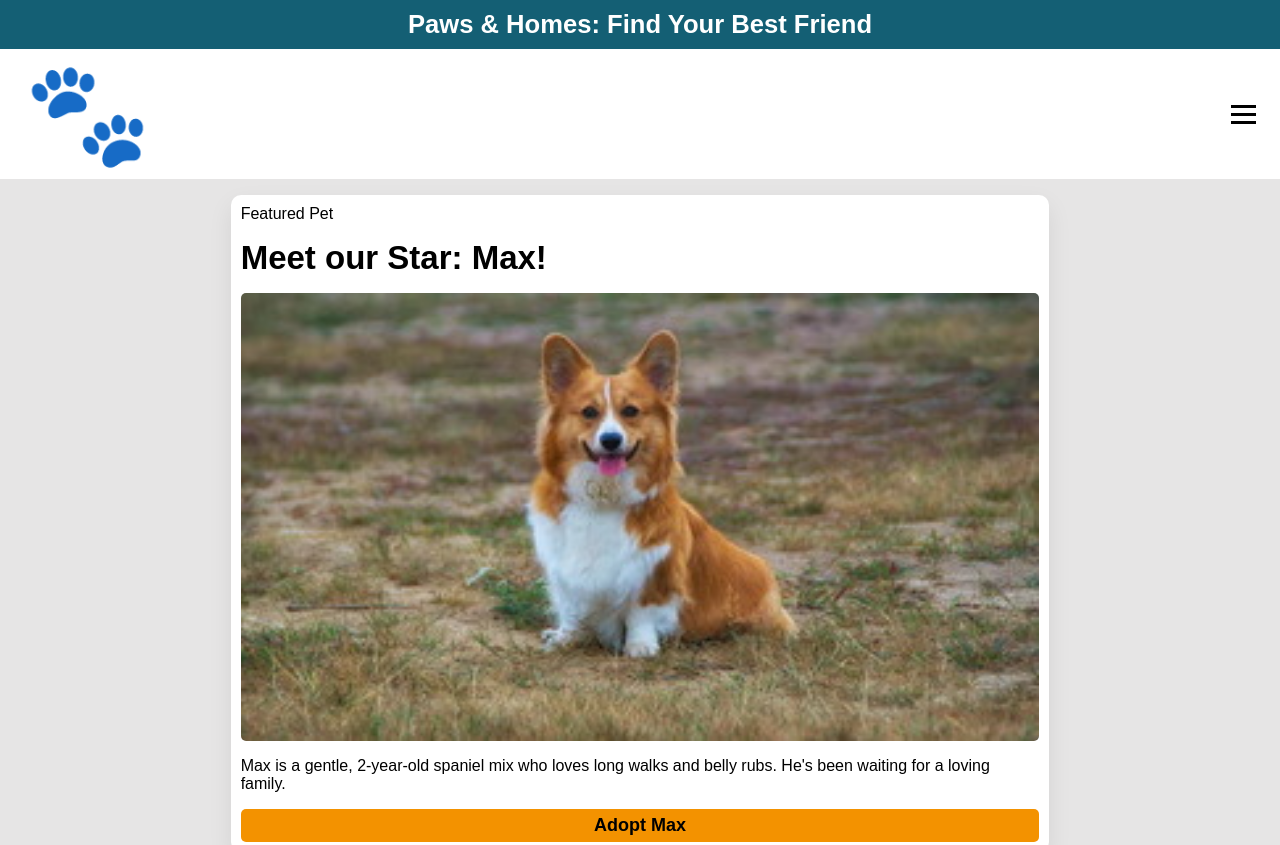
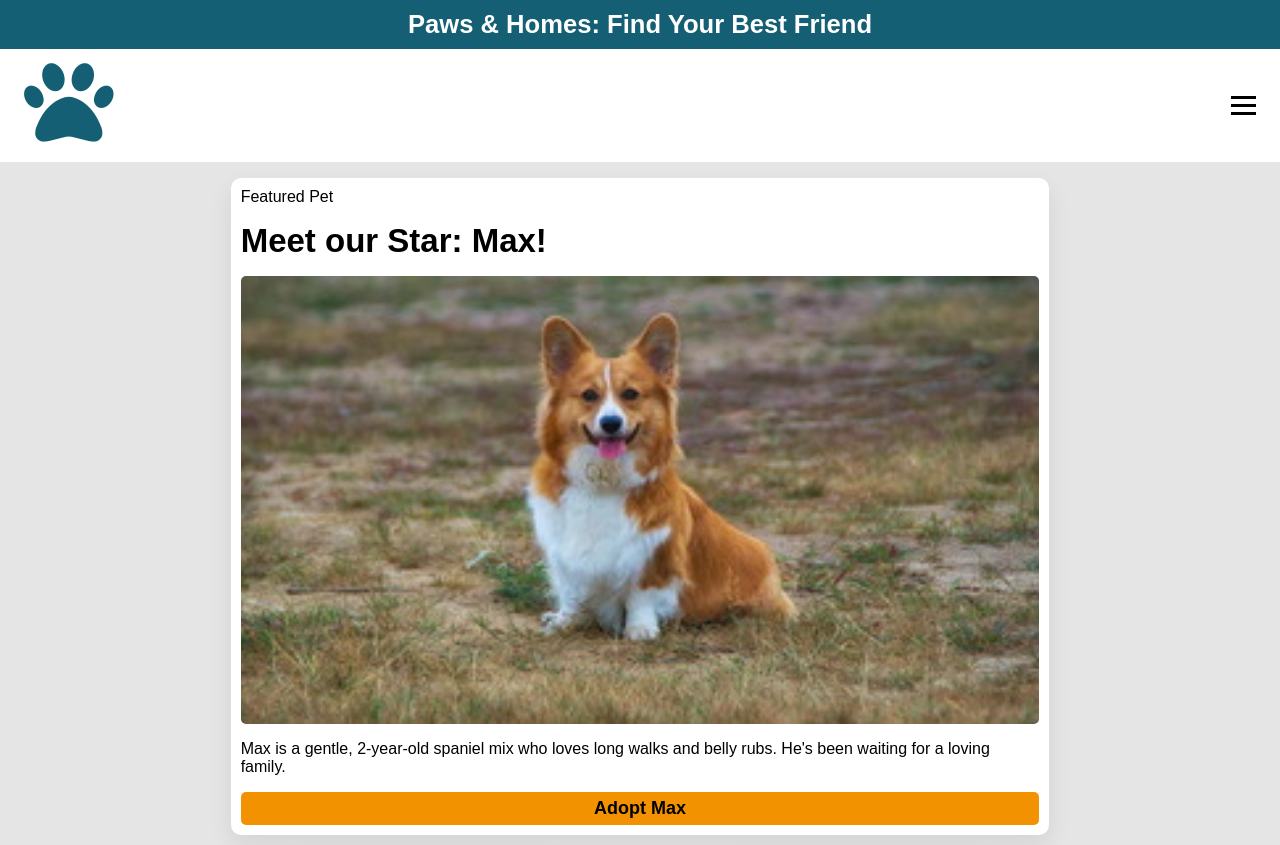
Before and after one commit to Cheuk23983/Paws-Home, a plain HTML site: page index.html in a window 1280 px wide. Shown: the top 845 px of the page. Drawn offline with Linux system fonts and the light colour scheme.

Commit message:
updated website logo

```diff
--- a/index.html
+++ b/index.html
@@ -18,7 +18,7 @@
     <!-- Navigation bar -->
     <nav class="navbar">
         <div class="logo">
-            <span class="icon">🐾</span>
+            <span class="fa-solid fa-paw"></span>
         </div>
 
         <!-- Burger menu -->
--- a/style.css
+++ b/style.css
@@ -32,7 +32,9 @@ header {
 }
 
 .logo {
-    font-size: 8vw;
+    font-size: 7vw;
+    color:  #145f74;
+
 }
 
 .burger-menu summary {
```
